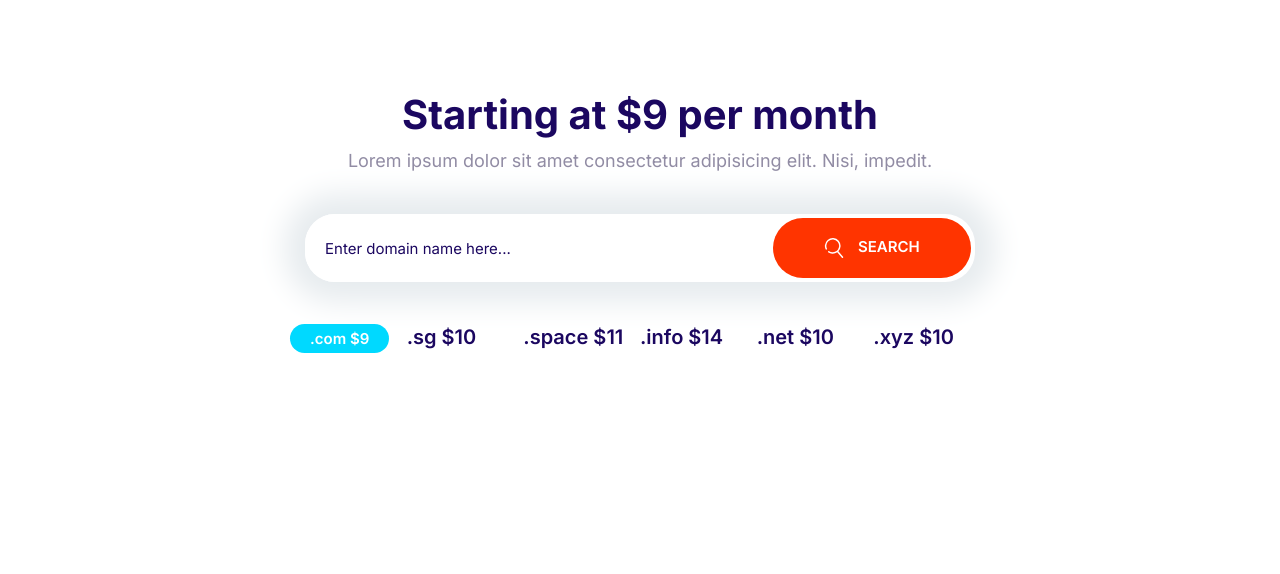
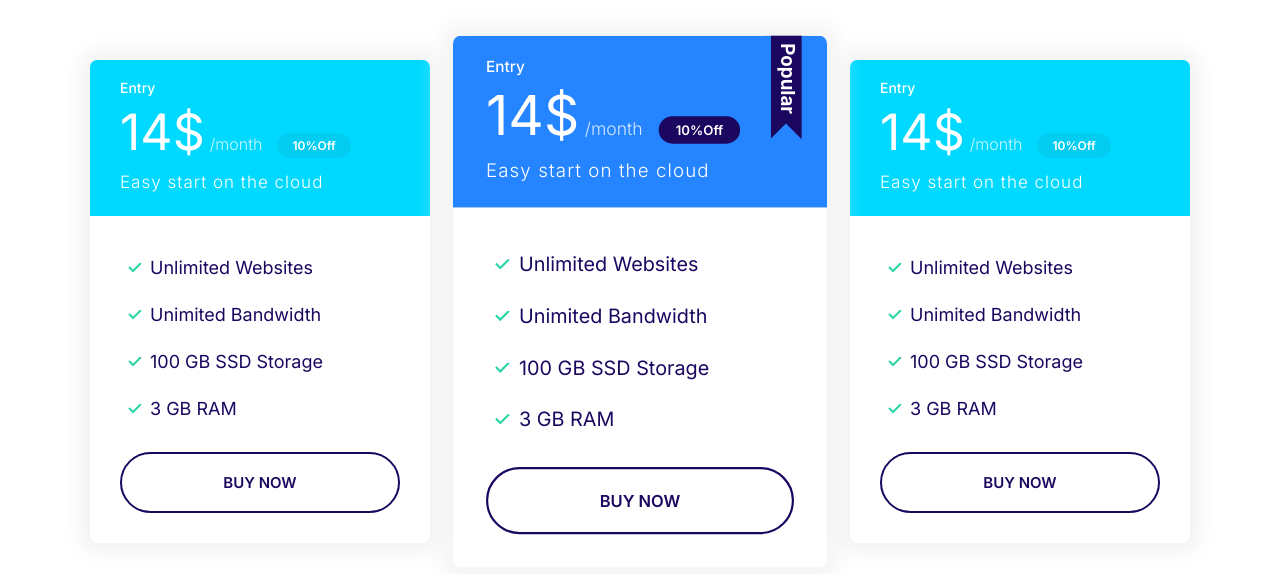
Before and after one commit to PatrikMajcher/moshify, a plain HTML site: page index.html in a window 1280 px wide. Drawn offline with Linux system fonts and the light colour scheme.

Commit message:
Added Plans block

```diff
--- a/css/styles.css
+++ b/css/styles.css
@@ -106,7 +106,7 @@
 }
 
 .badge--primary {
-   background: var(--color-primary);
+   background: var(--color-headings);
    color: white;
 }
 
@@ -332,6 +332,10 @@
 }
 
 /* Plans  */
+.plan {
+   transition: transform 0.3s ease-out;
+}
+
 .plan__name {
    color: #fff;
    margin: 0;
@@ -361,6 +365,10 @@
    margin-bottom: 2rem;
 }
 
+.plan--popular {
+   transform: scale(1.1);
+}
+
 .plan--popular .card__header {
    position: relative;
 }
@@ -372,6 +380,14 @@
    position: absolute;
    top: -6px;
    right: 5%;
+}
+
+.plan:hover {
+   transform: scale(1.05);
+}
+
+.plan--popular:hover {
+   transform: scale(1.15);
 }
 
 @media screen and (min-width: 1024px) {
@@ -709,6 +725,7 @@
  }
 
  /* Block domain */
+
  .block-domain .input-group {
    box-shadow: 0 0 30px 20px #e6ebee;
    border: 0;
@@ -732,3 +749,14 @@
       grid-template-columns: repeat(auto-fit, minmax(100px,1fr));
    }
  }
+
+ /* Plans Block */
+
+ .block-plans .grid {
+   gap: 8rem 4rem;
+ }
+
+ .block-plans .card {
+   max-width: 500px;
+   margin: 0 auto;
+ }
--- a/index.html
+++ b/index.html
@@ -14,36 +14,71 @@
     <link rel="stylesheet" href="css/styles.css" />
   </head>
   <body>
-    <section class="block container block-domain">
-      <header class="block__header">
-        <h2>Starting at $9 per month</h2>
-        <p>
-          Lorem ipsum dolor sit amet consectetur adipisicing elit. Nisi,
-          impedit.
-        </p>
-      </header>
-      <div class="input-group">
-        <input
-          type="text"
-          class="input"
-          placeholder="Enter domain name here..."
-        />
-        <button class="btn btn--accent">
-          <svg class="icon icon--white">
-            <use xlink:href="images/sprite.svg#search"></use>
-          </svg>
-          Search
-        </button>
+    <section class="block container block-plans">
+      <div class="grid grid--1x3">
+        <div class="plan">
+          <div class="card card--secondary">
+            <header class="card__header">
+              <h3 class="plan__name">Entry</h3>
+              <span class="plan__price">14$</span>
+              <span class="plan__billing-cycle">/month</span>
+              <span class="badge badge--secondary badge--small">10%Off</span>
+              <span class="plan__description">Easy start on the cloud</span>
+            </header>
+            <div class="card__body">
+              <ul class="list list--tick">
+                <li class="list__item">Unlimited Websites</li>
+                <li class="list__item">Unimited Bandwidth</li>
+                <li class="list__item">100 GB SSD Storage</li>
+                <li class="list__item">3 GB RAM</li>
+              </ul>
+              <button class="btn btn--outline btn--block">buy now</button>
+            </div>
+          </div>
+        </div>
+        <div class="plan plan--popular">
+          <div class="card card--primary">
+            <header class="card__header">
+              <h3 class="plan__name">Entry</h3>
+              <span class="plan__price">14$</span>
+              <span class="plan__billing-cycle">/month</span>
+              <span class="badge badge--primary badge--small">10%Off</span>
+              <span class="plan__description">Easy start on the cloud</span>
+            </header>
+            <div class="card__body">
+              <ul class="list list--tick">
+                <li class="list__item">Unlimited Websites</li>
+                <li class="list__item">Unimited Bandwidth</li>
+                <li class="list__item">100 GB SSD Storage</li>
+                <li class="list__item">3 GB RAM</li>
+              </ul>
+              <button class="btn btn--outline btn--block">buy now</button>
+            </div>
+          </div>
+        </div>
+        <div class="plan">
+          <div class="card card--secondary">
+            <header class="card__header">
+              <h3 class="plan__name">Entry</h3>
+              <span class="plan__price">14$</span>
+              <span class="plan__billing-cycle">/month</span>
+              <span class="badge badge--secondary badge--small">10%Off</span>
+              <span class="plan__description">Easy start on the cloud</span>
+            </header>
+            <div class="card__body">
+              <ul class="list list--tick">
+                <li class="list__item">Unlimited Websites</li>
+                <li class="list__item">Unimited Bandwidth</li>
+                <li class="list__item">100 GB SSD Storage</li>
+                <li class="list__item">3 GB RAM</li>
+              </ul>
+              <button class="btn btn--outline btn--block">buy now</button>
+            </div>
+          </div>
+        </div>
       </div>
-      <ul class="list block-domain__prices">
-        <li><span class="badge badge--secondary">.com $9</span></li>
-        <li>.sg $10</li>
-        <li>.space $11</li>
-        <li>.info $14</li>
-        <li>.net $10</li>
-        <li>.xyz $10</li>
-      </ul>
     </section>
+
     <script src="js/main.js"></script>
   </body>
 </html>
```
Also changed, not shown: components/plans block.html (added, +64 -0 lines), components/plans.html (+1 -1 lines).
